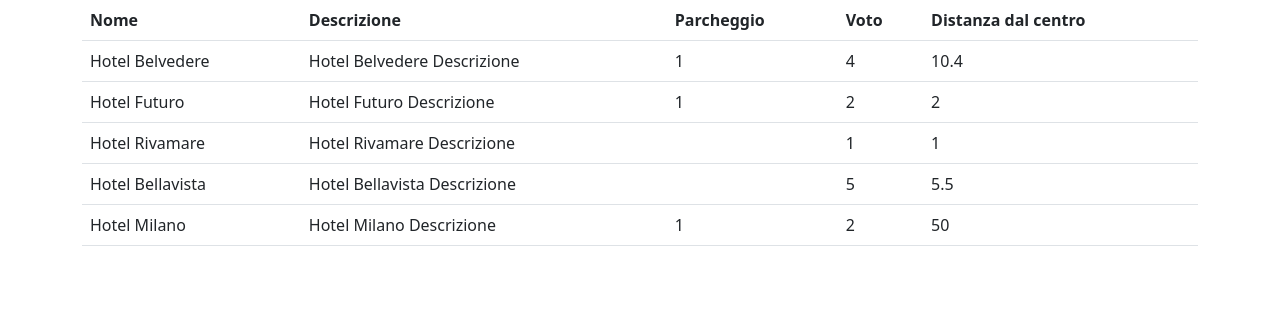
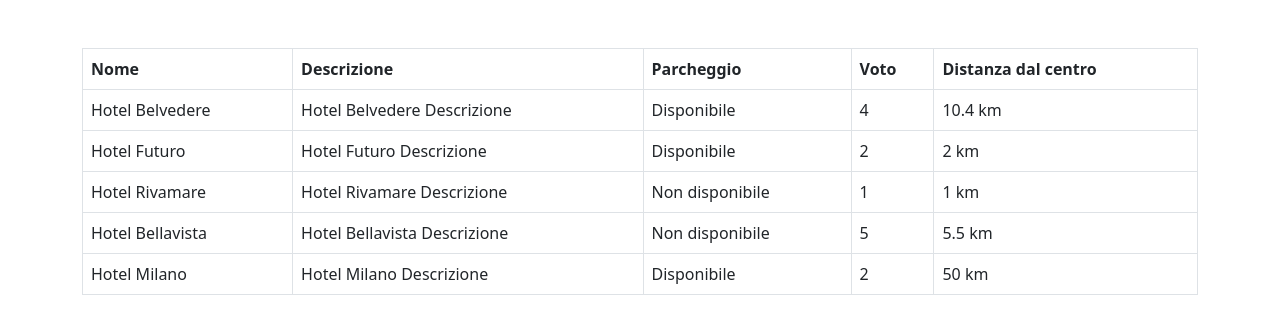
Before and after one commit to marcobusacca/php-hotel, a PHP site: page / in a window 1280 px wide. Shown: the top 334 px of the page. Run offline with PHP 8.4, Linux system fonts and the light colour scheme.

Commit message:
[FEAT] modifica visualizzazione dati

```diff
--- a/index.php
+++ b/index.php
@@ -59,9 +59,9 @@
                 <!-- Main Row -->
                 <div class="row">
                     <!-- Hotels Col -->
-                    <div class="col-12">
+                    <div class="col-12 my-5">
                         <!-- Hotels Table -->
-                        <table class="table">
+                        <table class="table table-bordered table-hover">
                             <!-- Table Head -->
                             <thead>
                                 <tr>
@@ -83,13 +83,13 @@
                                             <?php echo $hotel['description'] ?>
                                         </td>
                                         <td>
-                                            <?php echo $hotel['parking'] ?>
+                                            <?php echo ($hotel['parking']) ? 'Disponibile' : 'Non disponibile' ?>
                                         </td>
                                         <td>
                                             <?php echo $hotel['vote'] ?>
                                         </td>
                                         <td>
-                                            <?php echo $hotel['distance_to_center'] ?>
+                                            <?php echo $hotel['distance_to_center']." km " ?>
                                         </td>
                                     </tr>
                                 <?php } ?>
```
